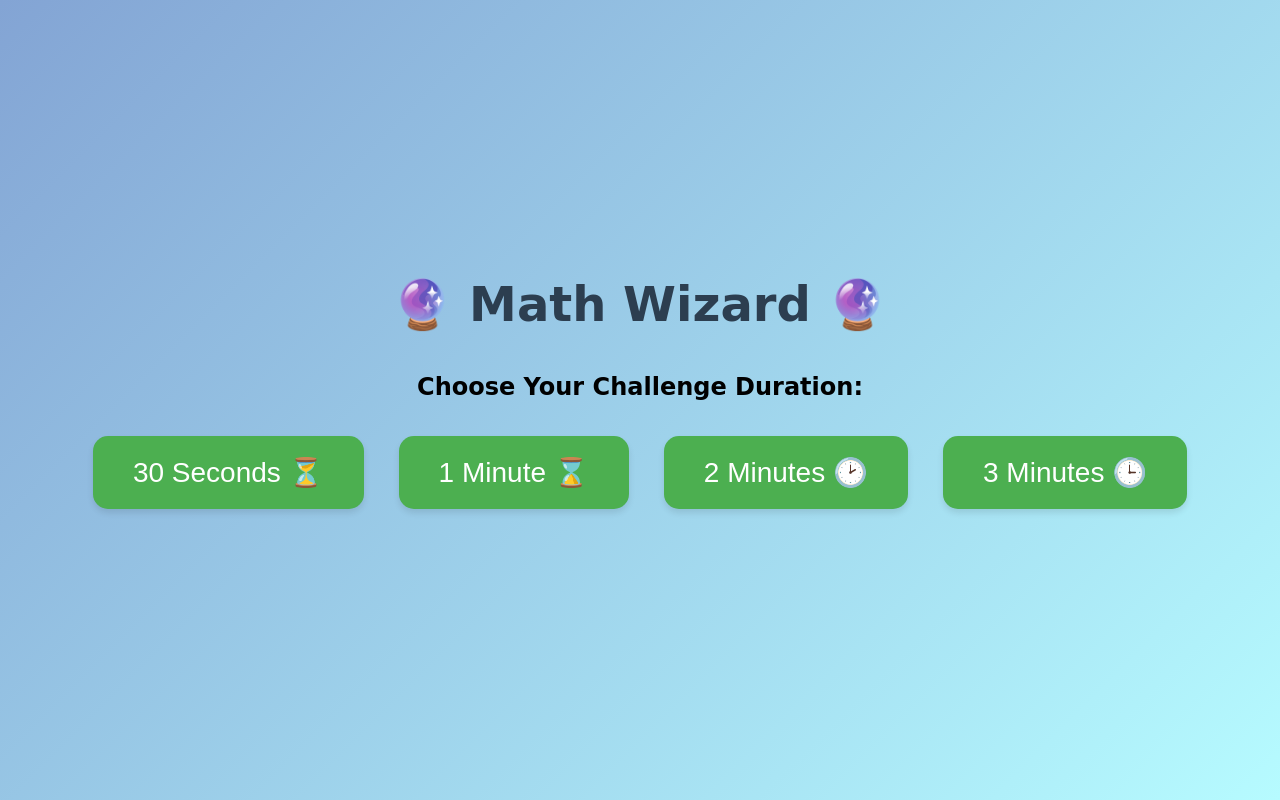
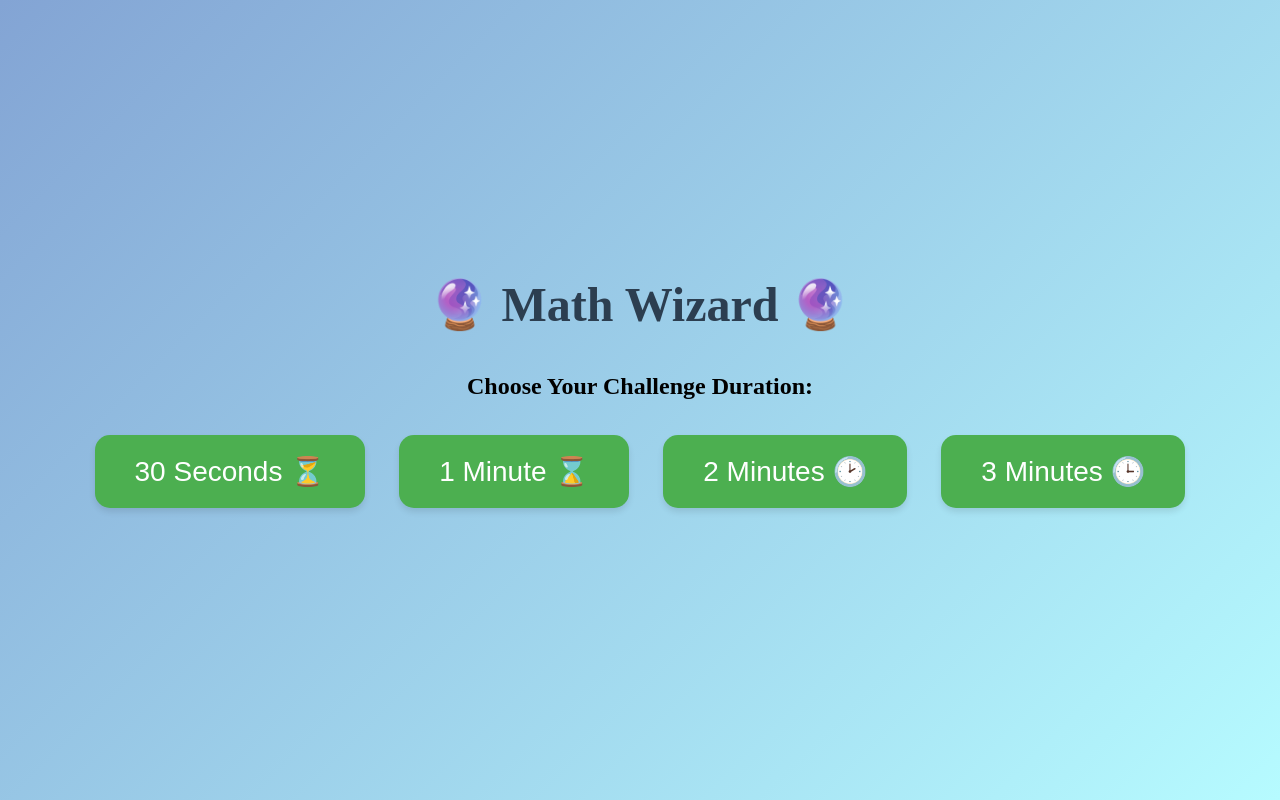
Before and after one commit to goriparthi/mathquiz, a plain HTML site: page index.html in a window 1280 px wide. Drawn offline with Linux system fonts and the light colour scheme.

Commit message:
Font update

```diff
--- a/index.html
+++ b/index.html
@@ -6,7 +6,7 @@
     <title>Math Wizard</title>
     <style>
         body {
-            font-family: 'Comic Neue', cursive;
+            font-family: 'Comic Neue';
             display: flex;
             flex-direction: column;
             align-items: center;
```
